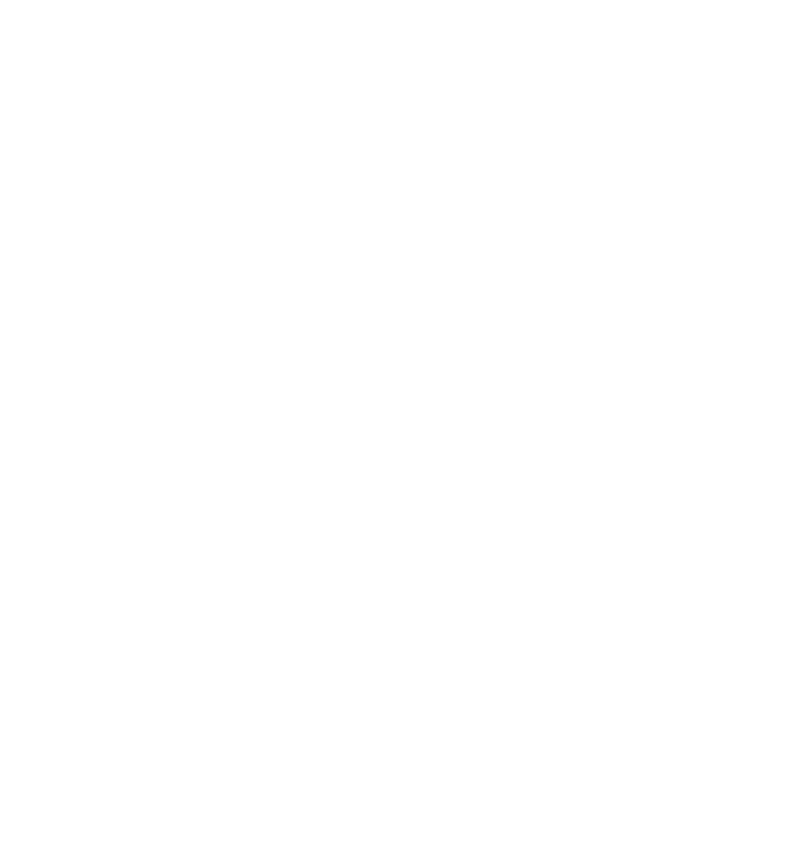
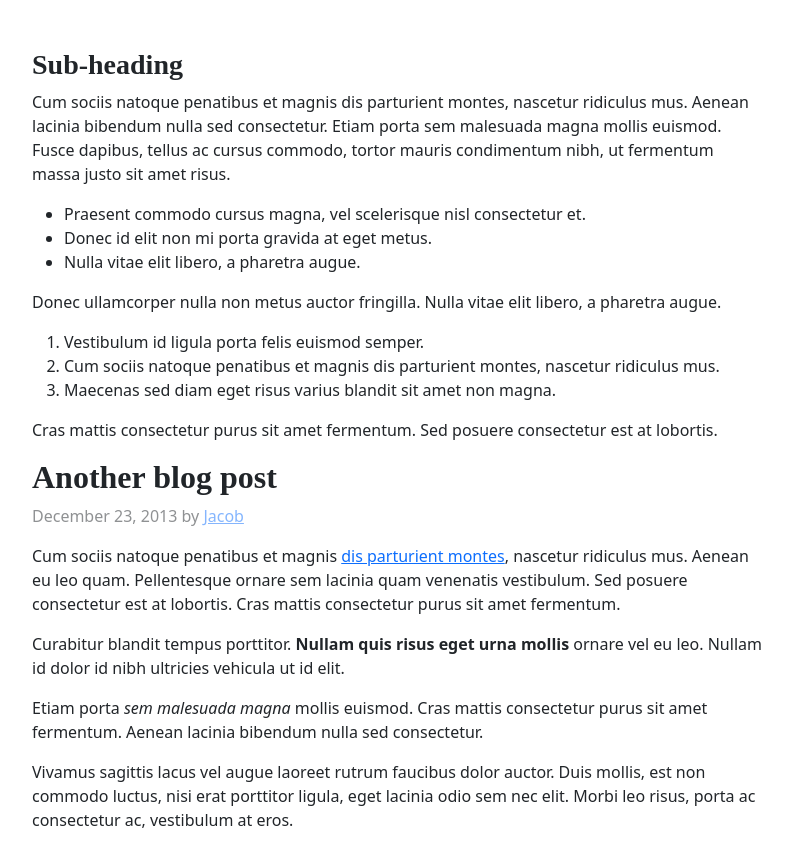
Before and after one commit to busracogul/blog-website, a plain HTML site: page index.html in a window 1280 px wide. Shown: the whole page, without its empty margins (54-846 px from the left). Before the commit the page ends 800 px from the top, so only its background shows below. Drawn offline with nearby package versions, Linux system fonts and the light colour scheme.

Commit message:
add blog section

```diff
--- a/index.html
+++ b/index.html
@@ -8,8 +8,36 @@
     <link rel="stylesheet" href="./style.css">
 </head>
 <body>
-
-
+    <section>
+        <div class="container px-3 py-5">
+            <div>
+                <div class="row">
+                    <div class="col-md-8">
+                        <h3 class="sub-heading">Sub-heading</h3>
+                        <p>Cum sociis natoque penatibus et magnis dis parturient montes, nascetur ridiculus mus. Aenean lacinia bibendum nulla sed consectetur. Etiam porta sem malesuada magna mollis euismod. Fusce dapibus, tellus ac cursus commodo, tortor mauris condimentum nibh, ut fermentum massa justo sit amet risus.</p>
+                        <ul>
+                            <li>Praesent commodo cursus magna, vel scelerisque nisl consectetur et.</li>
+                            <li>Donec id elit non mi porta gravida at eget metus.</li>
+                            <li>Nulla vitae elit libero, a pharetra augue.</li>
+                        </ul>
+                        <p>Donec ullamcorper nulla non metus auctor fringilla. Nulla vitae elit libero, a pharetra augue.</p>
+                        <ol>
+                            <li>Vestibulum id ligula porta felis euismod semper.</li>
+                            <li>Cum sociis natoque penatibus et magnis dis parturient montes, nascetur ridiculus mus.</li>
+                            <li>Maecenas sed diam eget risus varius blandit sit amet non magna.</li>
+                        </ol>
+                        <p>Cras mattis consectetur purus sit amet fermentum. Sed posuere consectetur est at lobortis.</p>
+                        <h2 class="another-blog-post">Another blog post</h2>
+                        <p class="opacity-50">December 23, 2013 by <a href="#">Jacob</a></p>
+                        <p>Cum sociis natoque penatibus et magnis <a href="#"> dis parturient montes</a>, nascetur ridiculus mus. Aenean eu leo quam. Pellentesque ornare sem lacinia quam venenatis vestibulum. Sed posuere consectetur est at lobortis. Cras mattis consectetur purus sit amet fermentum.</p>
+                        <p>Curabitur blandit tempus porttitor. <strong> Nullam quis risus eget urna mollis</strong> ornare vel eu leo. Nullam id dolor id nibh ultricies vehicula ut id elit.</p>
+                        <p>Etiam porta <i>sem malesuada magna</i> mollis euismod. Cras mattis consectetur purus sit amet fermentum. Aenean lacinia bibendum nulla sed consectetur.</p>
+                        <p>Vivamus sagittis lacus vel augue laoreet rutrum faucibus dolor auctor. Duis mollis, est non commodo luctus, nisi erat porttitor ligula, eget lacinia odio sem nec elit. Morbi leo risus, porta ac consectetur ac, vestibulum at eros.</p>
+                    </div>
+                </div>
+            </div>
+        </div>
+    </section>
     <script src="https://cdn.jsdelivr.net/npm/bootstrap@5.3.3/dist/js/bootstrap.bundle.min.js" integrity="sha384-YvpcrYf0tY3lHB60NNkmXc5s9fDVZLESaAA55NDzOxhy9GkcIdslK1eN7N6jIeHz" crossorigin="anonymous"></script>
 </body>
 </html>
--- a/style.css
+++ b/style.css
@@ -0,0 +1,8 @@
+.sub-heading{
+    font-family: 'Times New Roman', Times, serif ;
+    font-weight: bold;
+}
+.another-blog-post{
+    font-family: 'Times New Roman', Times, serif ;
+    font-weight: bold;
+}
```
